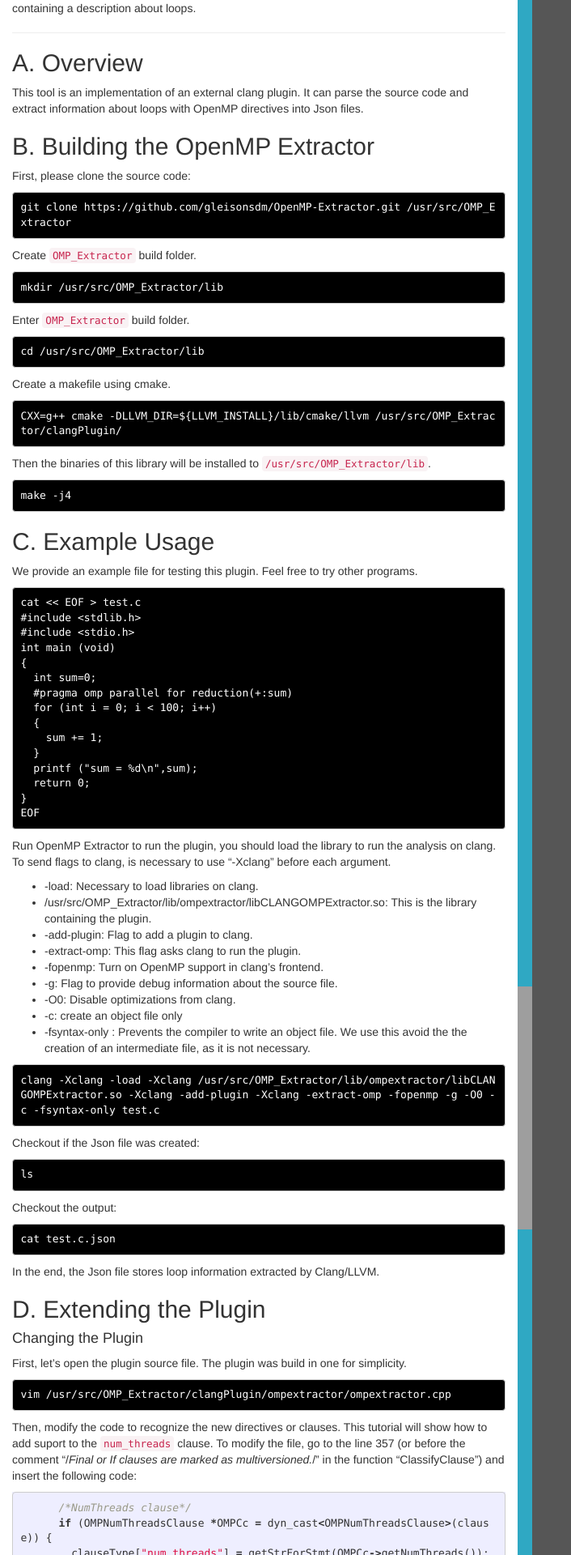
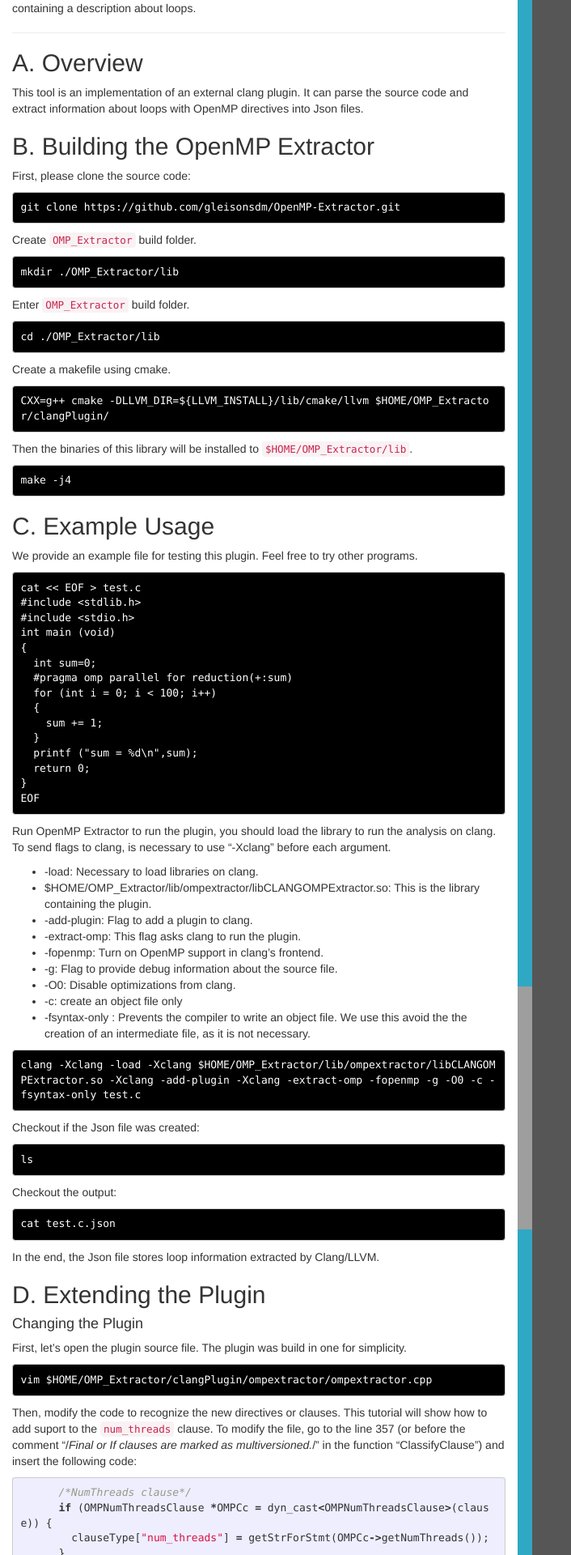
Before and after one commit to chunhualiao/freeCompilerCamp, a Jekyll site: the page built from compiler-classroom/_posts/2019-08-02-openmp-extractor.markdown, in a window 1280 px wide. Shown: the part 573-2493 px from the top of the page at 81% size, without its empty margins (0-706 px from the left). Built offline with Jekyll 4.4.1, drawn with Linux system fonts in a browser that asks for light colours; nearby versions of some CDN libraries; some of the changed text lies outside the part shown; grey boxes are pictures that could not be loaded.

Commit message:
Update 2019-08-02-openmp-extractor.markdown
update path for the new non-root terminal

````diff
--- a/compiler-classroom/_posts/2019-08-02-openmp-extractor.markdown
+++ b/compiler-classroom/_posts/2019-08-02-openmp-extractor.markdown
@@ -36,25 +36,25 @@
 
 First, please clone the source code:
 ```.term1
-git clone https://github.com/gleisonsdm/OpenMP-Extractor.git /usr/src/OMP_Extractor
+git clone https://github.com/gleisonsdm/OpenMP-Extractor.git
 ```
 
 Create ```OMP_Extractor``` build folder.
 ```.term1
-mkdir /usr/src/OMP_Extractor/lib
+mkdir ./OMP_Extractor/lib
 ```
 
 Enter ```OMP_Extractor``` build folder.
 ```.term1
-cd /usr/src/OMP_Extractor/lib
+cd ./OMP_Extractor/lib
 ```
 
 Create a makefile using cmake.
 ```.term1
-CXX=g++ cmake -DLLVM_DIR=${LLVM_INSTALL}/lib/cmake/llvm /usr/src/OMP_Extractor/clangPlugin/
+CXX=g++ cmake -DLLVM_DIR=${LLVM_INSTALL}/lib/cmake/llvm $HOME/OMP_Extractor/clangPlugin/
 ```
 
-Then the binaries of this library will be installed to ```/usr/src/OMP_Extractor/lib```.
+Then the binaries of this library will be installed to ```$HOME/OMP_Extractor/lib```.
 ```.term1
 make -j4
 ```
@@ -83,7 +83,7 @@
 Run OpenMP Extractor to run the plugin, you should load the library to run the analysis on clang.
 To send flags to clang, is necessary to use "-Xclang" before each argument.
  - -load: Necessary to load libraries on clang.
- - /usr/src/OMP_Extractor/lib/ompextractor/libCLANGOMPExtractor.so: This is the library containing the plugin.
+ - $HOME/OMP_Extractor/lib/ompextractor/libCLANGOMPExtractor.so: This is the library containing the plugin.
  - -add-plugin: Flag to add a plugin to clang.
  - -extract-omp: This flag asks clang to run the plugin.
  - -fopenmp: Turn on OpenMP support in clang's frontend.
@@ -93,7 +93,7 @@
  - -fsyntax-only : Prevents the compiler to write an object file. We use this avoid the the creation of an intermediate file, as it is not necessary.
 
 ```.term1
-clang -Xclang -load -Xclang /usr/src/OMP_Extractor/lib/ompextractor/libCLANGOMPExtractor.so -Xclang -add-plugin -Xclang -extract-omp -fopenmp -g -O0 -c -fsyntax-only test.c
+clang -Xclang -load -Xclang $HOME/OMP_Extractor/lib/ompextractor/libCLANGOMPExtractor.so -Xclang -add-plugin -Xclang -extract-omp -fopenmp -g -O0 -c -fsyntax-only test.c
 ```
 
 Checkout if the Json file was created:
@@ -114,7 +114,7 @@
 
 First, let's open the plugin source file. The plugin was build in one for simplicity.
 ```.term1
-vim /usr/src/OMP_Extractor/clangPlugin/ompextractor/ompextractor.cpp
+vim $HOME/OMP_Extractor/clangPlugin/ompextractor/ompextractor.cpp
 ```
 
 Then, modify the code to recognize the new directives or clauses. This tutorial will show how to add suport to the ```num_threads``` clause. To modify the file, go to the line 357 (or before the comment "/*Final or If clauses are marked as multiversioned.*/" in the function "ClassifyClause") and insert the following code:
@@ -166,7 +166,7 @@
 
 Enter ```OMP_Extractor``` build folder.
 ```.term1
-cd /usr/src/OMP_Extractor/lib
+cd $HOME/OMP_Extractor/lib
 ```
 
 Rebuild the binaries of this library within ```/usr/src/OMP_Extractor/lib```.
@@ -175,7 +175,7 @@
 ```
 To run the example, type the following command line:
 ```.term1
-clang -Xclang -load -Xclang /usr/src/OMP_Extractor/lib/ompextractor/libCLANGOMPExtractor.so -Xclang -add-plugin -Xclang -extract-omp -fopenmp -g -O0 -c -fsyntax-only test.c
+clang -Xclang -load -Xclang $HOME/OMP_Extractor/lib/ompextractor/libCLANGOMPExtractor.so -Xclang -add-plugin -Xclang -extract-omp -fopenmp -g -O0 -c -fsyntax-only test.c
 ```
 
 Checkout if the Json file was created:
````
